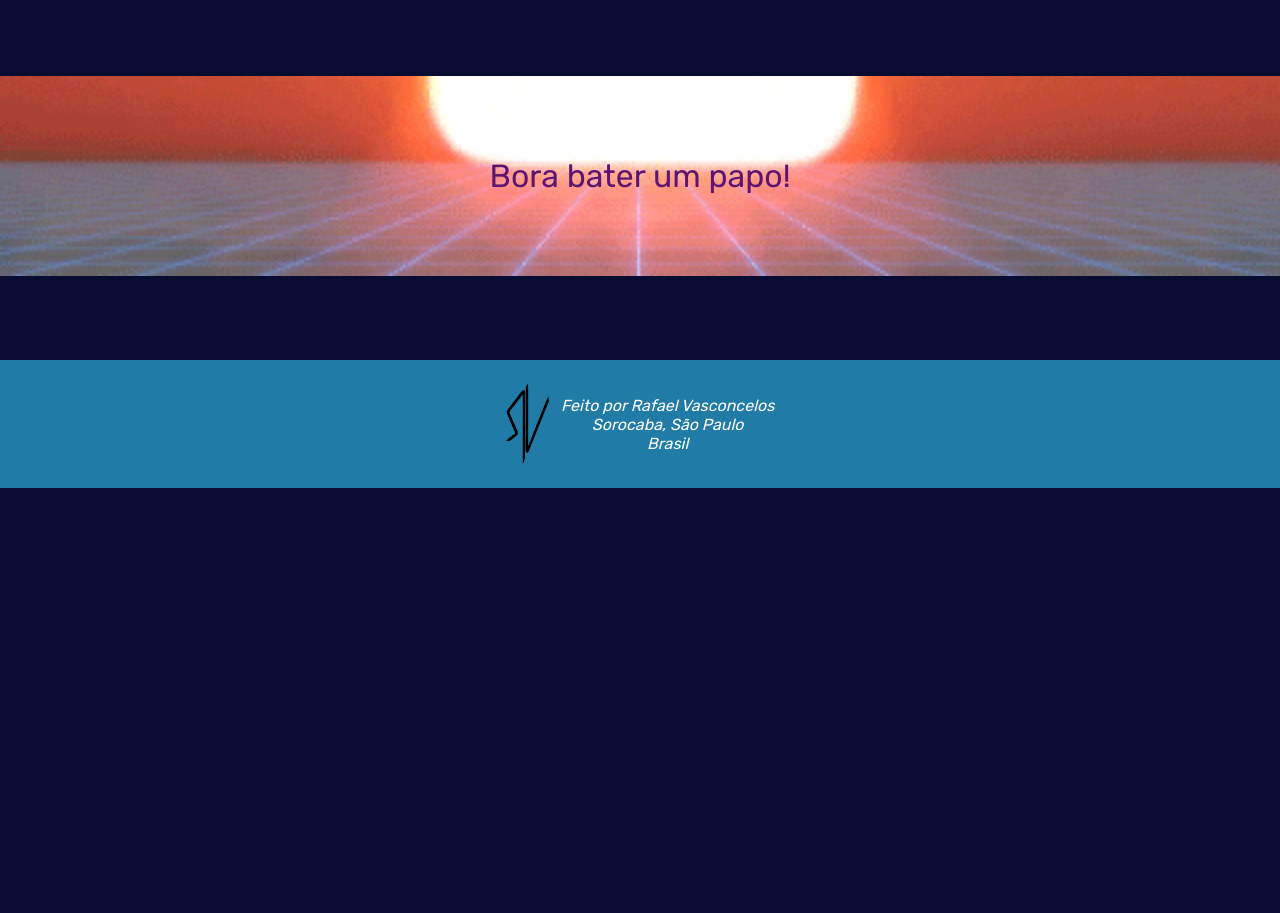
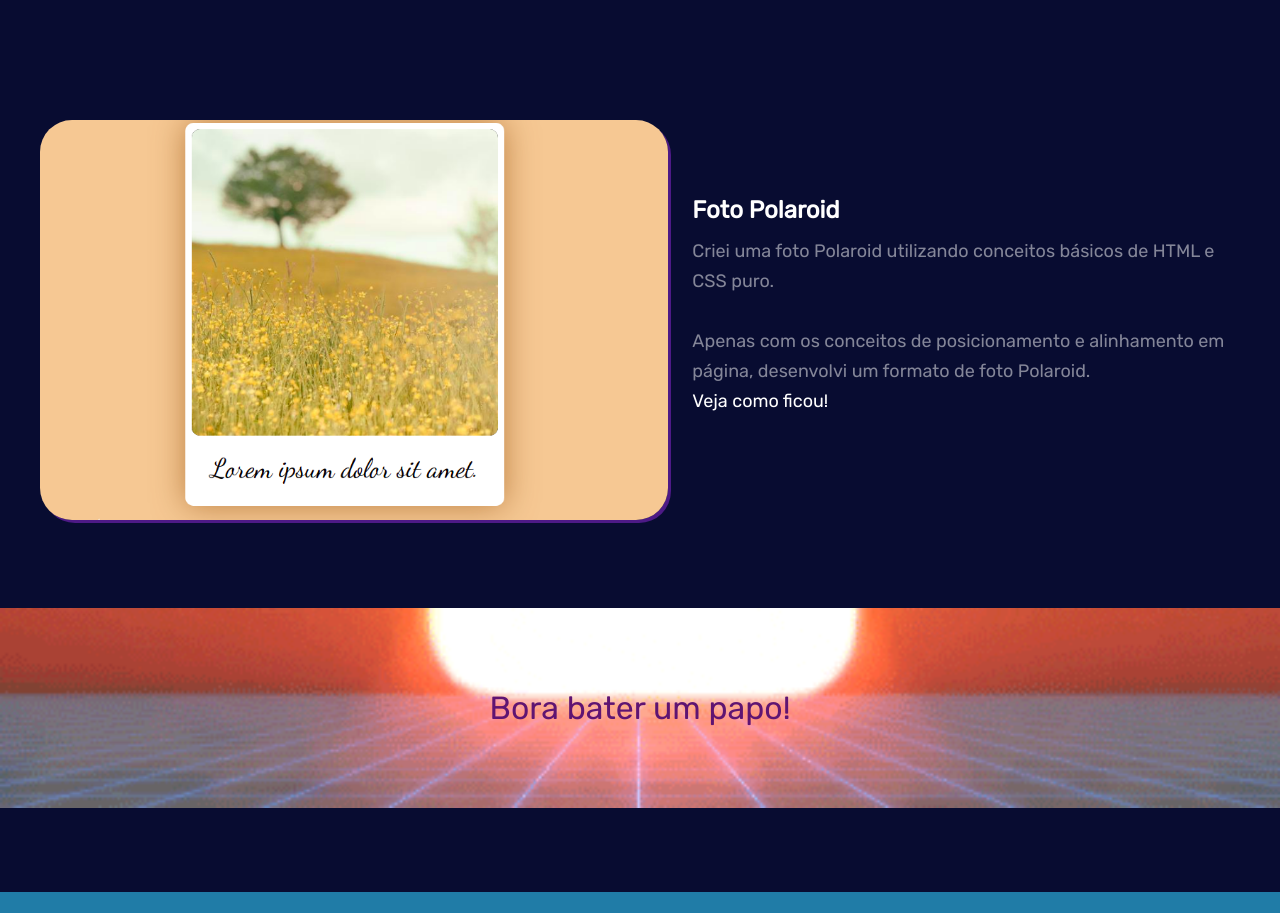
Before and after one commit to VascRfl/CTD, a plain HTML site: page index.html in a window 1280 px wide. Shown: the part 2680-3593 px from the top of the page. Before the commit the page ends 3168 px from the top, so only its background shows below. Drawn offline with Linux system fonts and the light colour scheme; files whose address does not match are found by name.

Commit message:
Adicionado o projeto foto Polaroid a minha home

```diff
--- a/index.html
+++ b/index.html
@@ -157,6 +157,30 @@
 
                 </article>
 
+                <article>
+
+                    <div class="images">
+
+                        <img class="menu-sv" src="images/sitePolaroid.png">
+
+                    </div>
+
+                    <div class="info">
+
+                        <h1>Foto Polaroid</h1>
+
+                        <p>
+                            Criei uma foto Polaroid utilizando conceitos básicos de HTML e CSS puro.<br>
+                            <br>
+                            Apenas com os conceitos de posicionamento e alinhamento em página, desenvolvi um formato de foto Polaroid.
+                            <br>
+                            <a target="_blank" href="Extras/Polaroid/index.html">Veja como ficou!</a>
+                        </p>
+
+                    </div>
+
+                </article>
+
             </section>
 
         </main>
```
Also changed, not shown: images/sitePolaroid.png (added).
